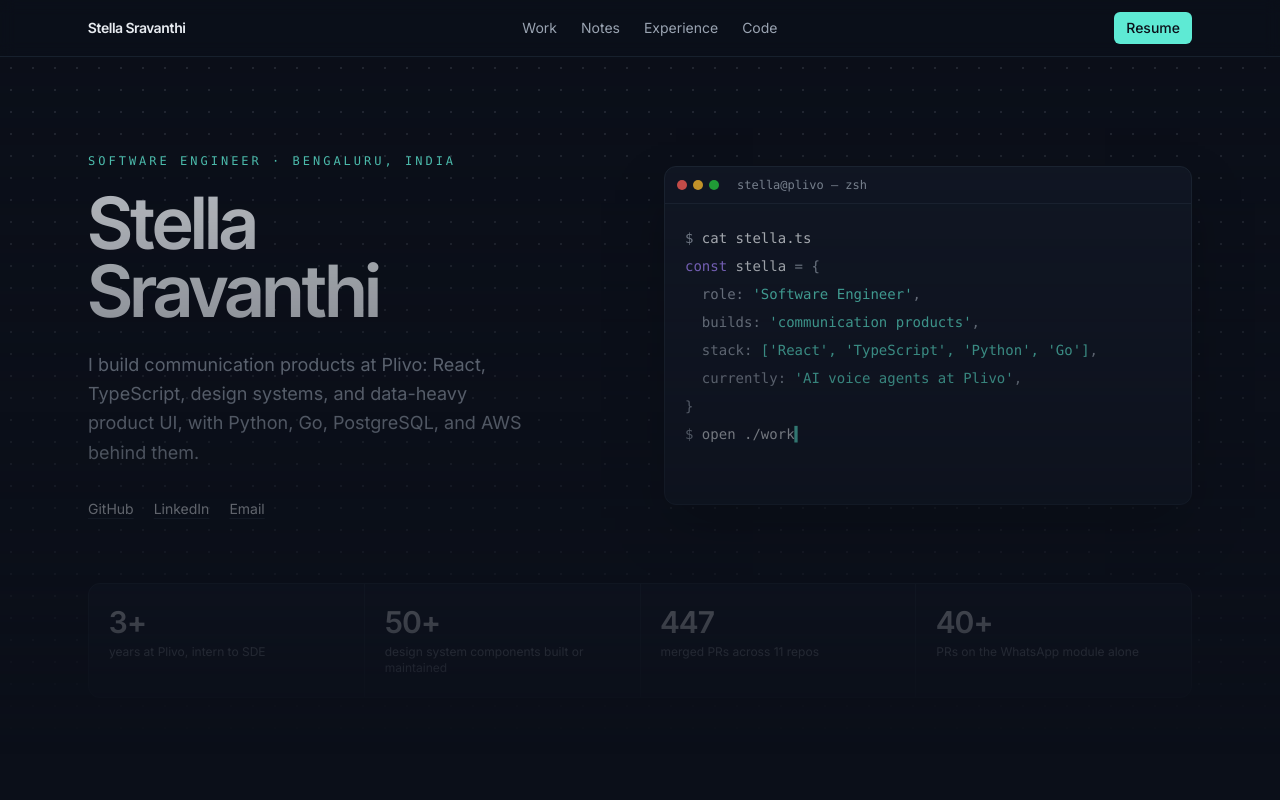
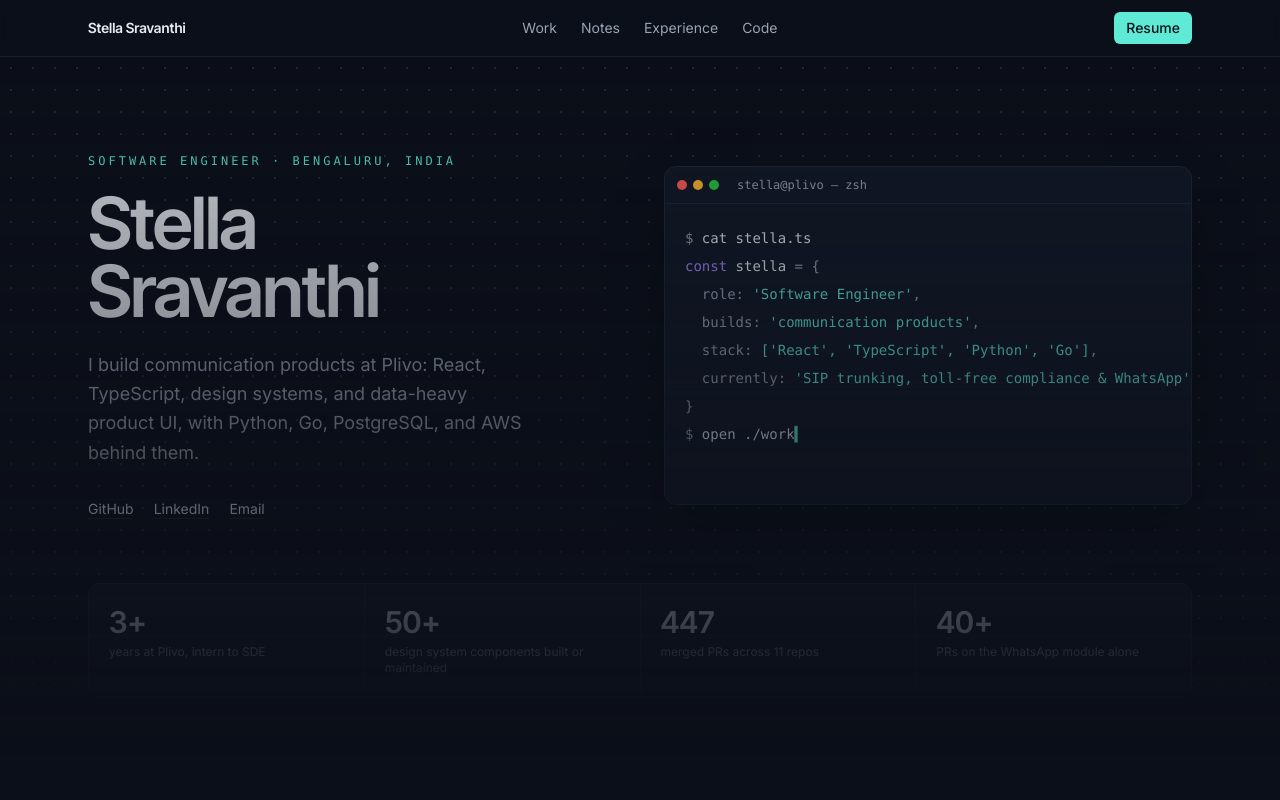
Before and after one commit to sravanthi657/Stella-sravanthi, a React (Vite) app: page / in a window 1280 px wide. Shown: the top 800 px of the page. Built offline with nearby package versions, Linux system fonts and the light colour scheme.

Commit message:
Terminal: currently line reflects actual recent work

```diff
--- a/src/Cover.tsx
+++ b/src/Cover.tsx
@@ -24,7 +24,7 @@ const LINES: Tok[][] = [
   [{ t: '  role: ', c: 'text-fog' }, { t: "'Software Engineer'", c: 'text-accent' }, { t: ',', c: 'text-fog' }],
   [{ t: '  builds: ', c: 'text-fog' }, { t: "'communication products'", c: 'text-accent' }, { t: ',', c: 'text-fog' }],
   [{ t: '  stack: ', c: 'text-fog' }, { t: "['React', 'TypeScript', 'Python', 'Go']", c: 'text-accent' }, { t: ',', c: 'text-fog' }],
-  [{ t: '  currently: ', c: 'text-fog' }, { t: "'AI voice agents at Plivo'", c: 'text-accent' }, { t: ',', c: 'text-fog' }],
+  [{ t: '  currently: ', c: 'text-fog' }, { t: "'SIP trunking, toll-free compliance & WhatsApp'", c: 'text-accent' }, { t: ',', c: 'text-fog' }],
   [{ t: '}', c: 'text-fog' }],
   [{ t: '$ ', c: 'text-fog' }, { t: 'open ./work', c: 'text-snow' }],
 ]
```
